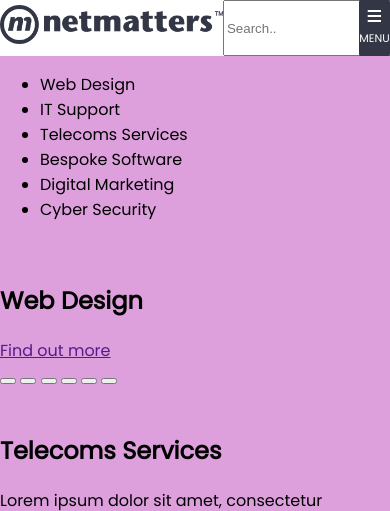
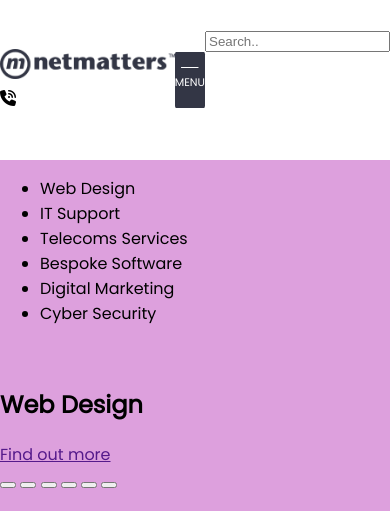
Before and after one commit to Daryl-Boyce/reflection_redo, a PHP site: page / in a window 390 px wide; the page is wider, and only the part inside the window is pictured. Shown: the top 511 px of that part. Run offline with PHP 8.4, Linux system fonts and the light colour scheme; some libraries are stand-ins or nearby versions.

Commit message:
Added phone icon and started on mobile design screen one.

```diff
--- a/index.html
+++ b/index.html
@@ -18,9 +18,13 @@
 			<div class="container">
 		 		<header class="header">
 		   		<div class="header__inner">
+						<section class=""
 				    <a class="netmatters__logo" href="#" >
 					    <img class="netmatters__logo__img" src="f-logo.png" alt="Netmatters logo">
 				   	</a>
+						<section class="header__phone">
+						<img src="" class="fas fa-phone-volume"></img>
+					</section>
 						<!-- <div class=" header__buttons">
 					    <section class=" header__button__support header__button__large ">
 					    	Support
@@ -28,15 +32,15 @@
 					    <section class=" header__button__contact header__button__large ">
 					    	Contact
 					    </section> -->
-						<section class="">
-							<form class=" header__search" action="#">
-		  					<input type="text" placeholder="Search.." name="search">
-							</form>
 						</section>
 							<section class="header__button__menu">
-								<img src="" alt="" class="fas  fa-bars">
+								<img src="" alt="" class="fas fa-lg fa-bars">
 								Menu
 							</section>
+							<section class="header__search">
+								<form class="header__search__box" action="#">
+									<input type="text" placeholder="Search.." name="search">
+								</form>
 						</div>
 		   		</div>
 				</header>
--- a/style.css
+++ b/style.css
@@ -52,7 +52,7 @@ body {
           flex-direction: row;
   background-color: #fff;
   width: 100%;
-  height: 100%;
+  height: 10em;
   -ms-flex-pack: distribute;
       justify-content: space-around;
   -webkit-box-align: center;
@@ -60,13 +60,9 @@ body {
           align-items: center;
 }
 
-.netmatters__logo {
-  font-style: none;
-}
-
 .netmatters__logo__img {
   width: 100%;
-  height: 40%;
+  height: 100%;
 }
 
 .header__buttons {
@@ -86,8 +82,22 @@ body {
   display: -webkit-inline-box;
   display: -ms-inline-flexbox;
   display: inline-flex;
-  width: 136px;
-  height: 56px;
+  width: 100%;
+  height: 70%;
+}
+
+.header__search__box {
+  font-size: 20px;
+  -ms-flex-item-align: start;
+      align-self: flex-start;
+}
+
+.header__phone {
+  display: -webkit-inline-box;
+  display: -ms-inline-flexbox;
+  display: inline-flex;
+  height: 100%;
+  color: black;
 }
 
 .header__button__support {
--- a/style.scss
+++ b/style.scss
@@ -38,19 +38,22 @@ flex: inherit;
 flex-direction: row;
 background-color: #fff;
 width: 100%;
-height: 100%;
+height: 10em;
+
 justify-content: space-around;
 align-items: center;
 }
 //
 .netmatters__logo {
-  font-style: none;
+
+
 }
 //
 .netmatters__logo__img {
   width: 100%;
-  height: 40%;
+  height: 100%;
 }
+//
 .header__buttons {
   display: inline-flex;
   align-items: center;
@@ -59,12 +62,23 @@ align-items: center;
   height: 20%;
 
 }
+//
 .header__search {
   display: inline-flex;
-  width: 136px;
-  height: 56px;
+  width: 100%;
+  height: 70%;
 }
 //
+.header__search__box {
+  font-size: 20px;
+  align-self: flex-start;
+}
+//
+.header__phone {
+  display: inline-flex;
+  height: 100%;
+  color: black;
+}
 //
 .header__button__support {
   background-color: #4183d7;
```
